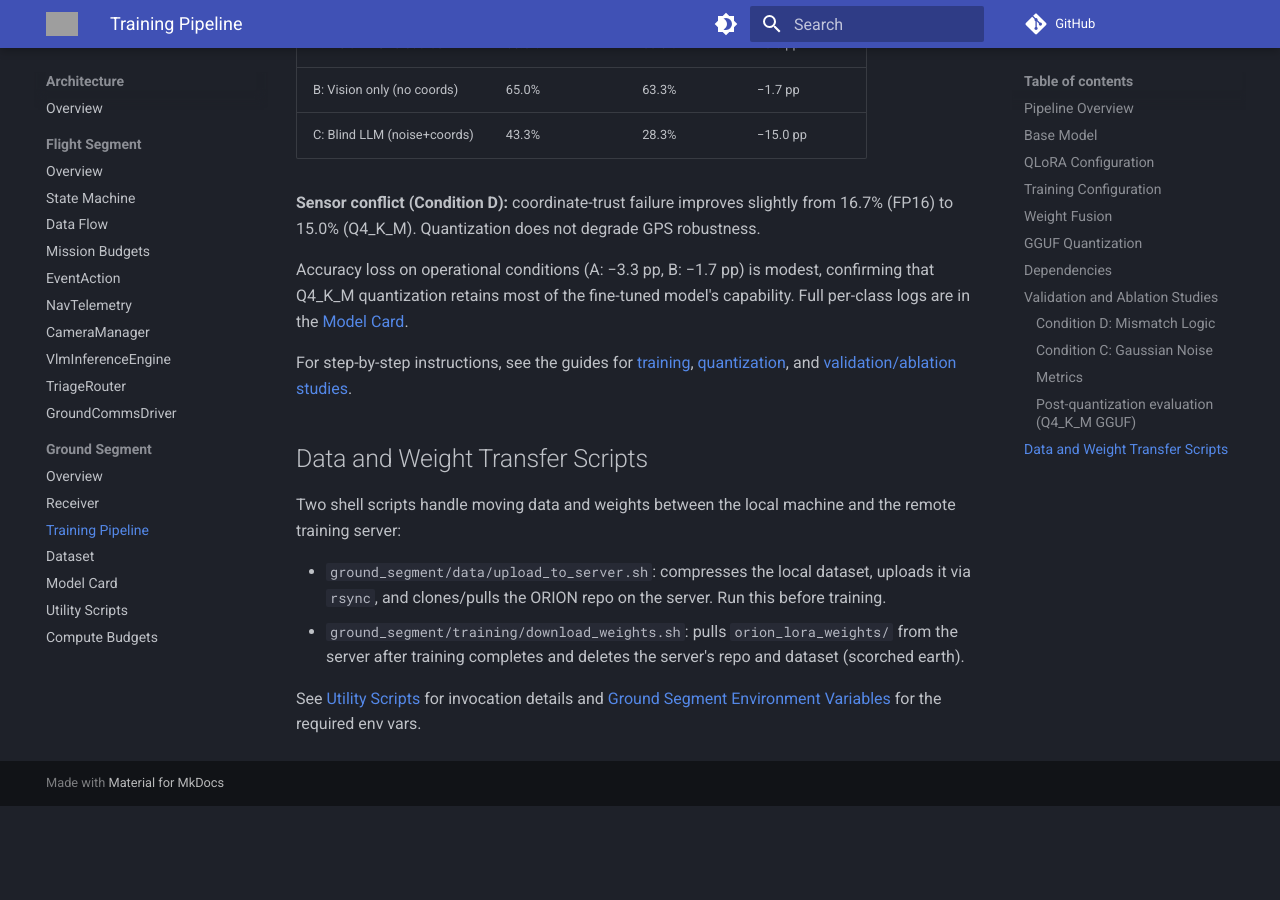
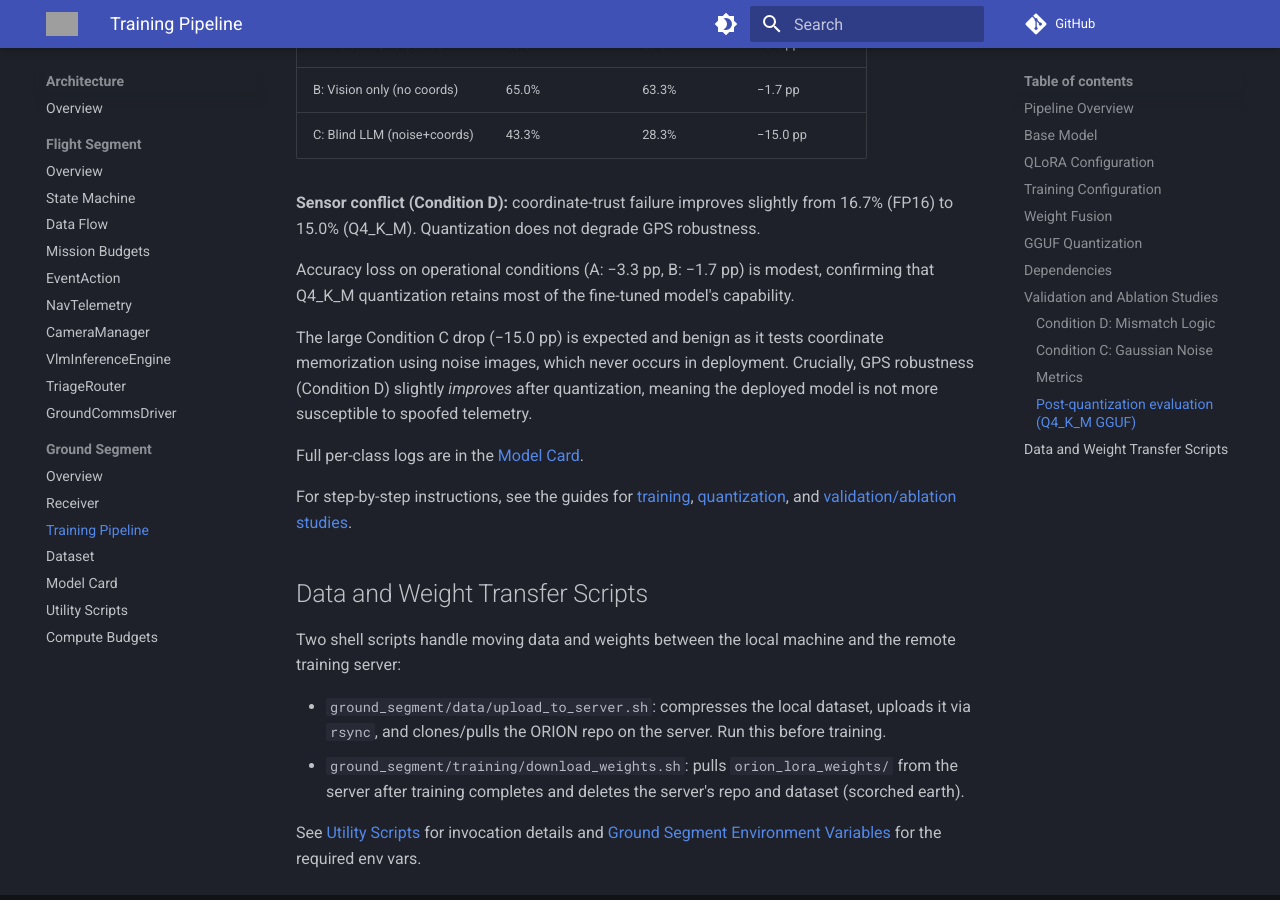
Before and after one commit to Saransh-cpp/ORION, an MkDocs documentation site: the page built from docs/architecture/ground_segment/training.md, in a window 1280 px wide and 900 px high, scrolled down 3894 px. Built offline with MkDocs 1.6.1 and Material for MkDocs 9.7.7, drawn with Linux system fonts in a browser that asks for light colours; comment, search, counter and statistics services are not loaded; before the commit the page ends 4700 px from its top, so only the background shows below that; grey boxes are pictures that could not be loaded.

Commit message:
add insights on quantization

```diff
--- a/docs/architecture/ground_segment/training.md
+++ b/docs/architecture/ground_segment/training.md
@@ -118,7 +118,11 @@ The same 4-condition protocol can be run against the quantized GGUF model via ll
 
 **Sensor conflict (Condition D):** coordinate-trust failure improves slightly from 16.7% (FP16) to 15.0% (Q4_K_M). Quantization does not degrade GPS robustness.
 
-Accuracy loss on operational conditions (A: −3.3 pp, B: −1.7 pp) is modest, confirming that Q4_K_M quantization retains most of the fine-tuned model's capability. Full per-class logs are in the [Model Card](model-card.md#quantized-gguf-evaluation-evaluatepy---quantized-model).
+Accuracy loss on operational conditions (A: −3.3 pp, B: −1.7 pp) is modest, confirming that Q4_K_M quantization retains most of the fine-tuned model's capability.
+
+The large Condition C drop (−15.0 pp) is expected and benign as it tests coordinate memorization using noise images, which never occurs in deployment. Crucially, GPS robustness (Condition D) slightly _improves_ after quantization, meaning the deployed model is not more susceptible to spoofed telemetry.
+
+Full per-class logs are in the [Model Card](model-card.md#quantized-gguf-evaluation-evaluatepy---quantized-model).
 
 For step-by-step instructions, see the guides for [training](../../guides/training.md), [quantization](../../guides/quantization.md), and [validation/ablation studies](../../guides/studies.md).
 
```
Also changed, not shown: README.md (+4 -2 lines).
